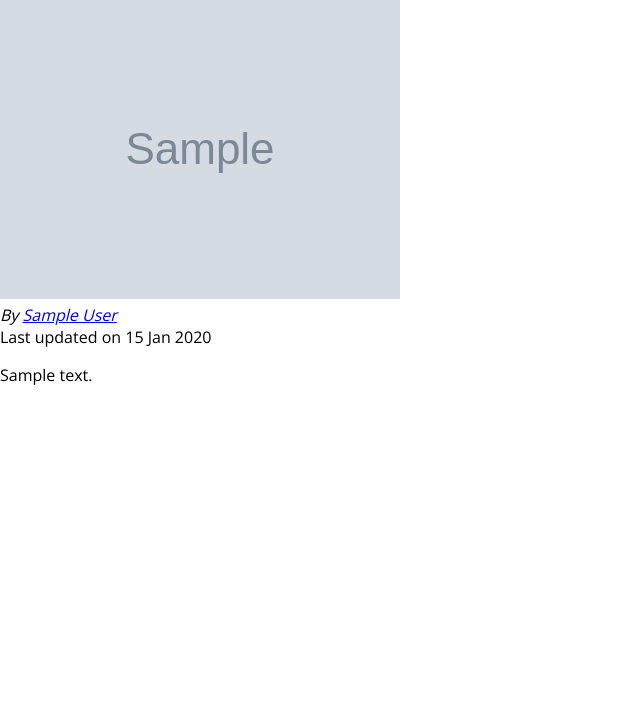
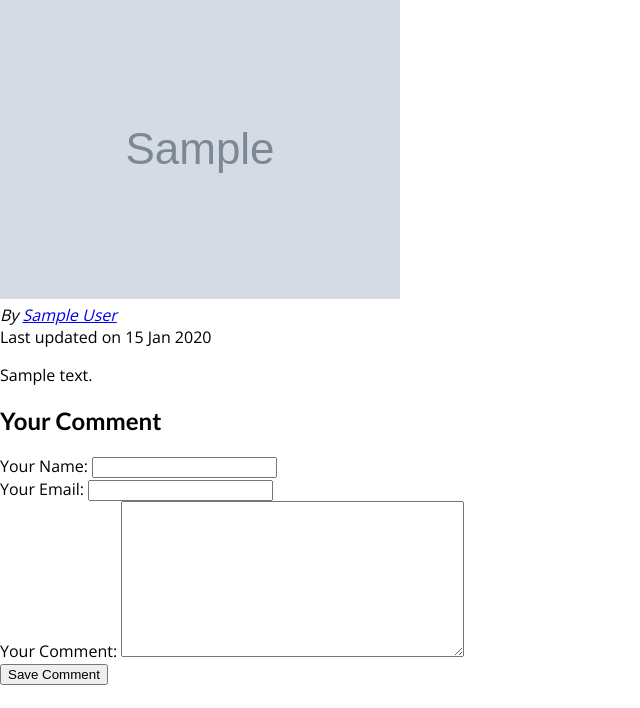
Before and after one commit to Aleksey2096/Blog-Django-SQLite, a Django app: a page that uses blog/templates/blog/post-detail.html in a window 1280 px wide. Shown: the part 92-800 px from the top of the page, without its empty margins (0-640 px from the left). Run offline with Django 5.2, Linux system fonts and the light colour scheme; tables that the repository leaves empty hold one stand-in row (values such as "Sample post"); grey boxes marked "Sample" are stand-in pictures.

Commit message:
added view classes, comment model, comment form

```diff
--- /dev/null
+++ b/blog/forms.py
@@ -0,0 +1,13 @@
+from django import forms
+
+from .models import Comment
+
+class CommentForm(forms.ModelForm):
+    class Meta:
+        model = Comment
+        exclude=['post']
+        labels={
+            'user_name':'Your Name',
+             'user_email':'Your Email',
+              'text':'Your Comment'
+        }
--- a/blog/models.py
+++ b/blog/models.py
@@ -33,3 +33,10 @@ class Post(models.Model):
     author = models.ForeignKey(
         Author, on_delete=models.SET_NULL, null=True, related_name='posts')
     tags = models.ManyToManyField(Tag)
+
+
+class Comment(models.Model):
+    user_name = models.CharField(max_length=100)
+    user_email = models.EmailField()
+    text=models.TextField(max_length=400)
+    post=models.ForeignKey(Post, on_delete=models.CASCADE, related_name='comments')
--- a/blog/templates/blog/post-detail.html
+++ b/blog/templates/blog/post-detail.html
@@ -14,7 +14,7 @@
     <h2>{{post.title}}</h2>
     <div>
         {% for tag in post_tags %}
-            <span class='tag'>{{tag.caption}}</span>
+        <span class='tag'>{{tag.caption}}</span>
         {% endfor %}
     </div>
     <article>
@@ -29,4 +29,19 @@
 <main>
     {{post.content|linebreaks}}
 </main>
+
+<section id="comment-form">
+    <h2>Your Comment</h2>
+    <form action="{% url 'post-detail-page' post.slug %}" method="POST">
+        {% csrf_token %}
+        {% for form_field in comment_form %}
+        <div class="form-control">
+            {{form_field.label_tag}}
+            {{form_field}}
+            {{form_field.errors}}
+        </div>
+        {% endfor %}
+        <button>Save Comment</button>
+    </form>
+</section>
 {% endblock %}
--- a/blog/urls.py
+++ b/blog/urls.py
@@ -4,7 +4,7 @@ from . import views
 
 
 urlpatterns = [
-    path('', views.starting_page, name='starting-page'),
-    path('posts', views.posts, name='posts-page'),
-    path('posts/<slug:slug>', views.post_detail, name='post-detail-page'),
+    path('', views.StartingPageView.as_view(), name='starting-page'),
+    path('posts', views.AllPostsView.as_view(), name='posts-page'),
+    path('posts/<slug:slug>', views.SinglePostView.as_view(), name='post-detail-page'),
 ]
--- a/blog/views.py
+++ b/blog/views.py
@@ -1,27 +1,57 @@
+from django.db.models.query import QuerySet
 from django.shortcuts import render, get_object_or_404
+from django.http import HttpResponseRedirect
+from django.urls import reverse
+from django.views.generic import ListView
+from django.views import View
 
 from .models import Post
+from .forms import CommentForm
 
 # Create your views here.
 
 
-def starting_page(request):
-    latest_posts = Post.objects.all().order_by('-date')[:3]
-    return render(request, 'blog/index.html', {
-        'posts': latest_posts
-    })
+class StartingPageView(ListView):
+    template_name = 'blog/index.html'
+    model = Post
+    ordering = ['-date']
+    context_object_name = 'posts'
+
+    def get_queryset(self):
+        return super().get_queryset()[:3]
 
 
-def posts(request):
-    all_posts = Post.objects.all().order_by('-date')
-    return render(request, 'blog/all-posts.html', {
-        'all_posts': all_posts
-    })
+class AllPostsView(ListView):
+    template_name = 'blog/all-posts.html'
+    model = Post
+    ordering = ['-date']
+    context_object_name = 'all_posts'
 
 
-def post_detail(request, slug):
-    identified_post = get_object_or_404(Post, slug=slug)
-    return render(request, 'blog/post-detail.html', {
-        'post': identified_post,
-        'post_tags': identified_post.tags.all()
-    })
+class SinglePostView(View):
+
+    def get(self, request, slug):
+        post = Post.objects.get(slug=slug)
+        context = {
+            'post': post,
+            'post_tags': post.tags.all(),
+            'comment_form': CommentForm()
+        }
+        return render(request, 'blog/post-detail.html', context)
+
+    def post(self, request, slug):
+        comment_form = CommentForm(request.POST)
+        post = Post.objects.get(slug=slug)
+
+        if comment_form.is_valid():
+            comment = comment_form.save(commit=False)
+            comment.post = post
+            comment.save()
+            return HttpResponseRedirect(reverse('post-detail-page', args=[slug]))
+
+        context = {
+            'post': post,
+            'post_tags': post.tags.all(),
+            'comment_form': comment_form
+        }
+        return render(request, 'blog/post-detail.html', context)
```
Also changed, not shown: blog/migrations/0003_comment.py (added).
